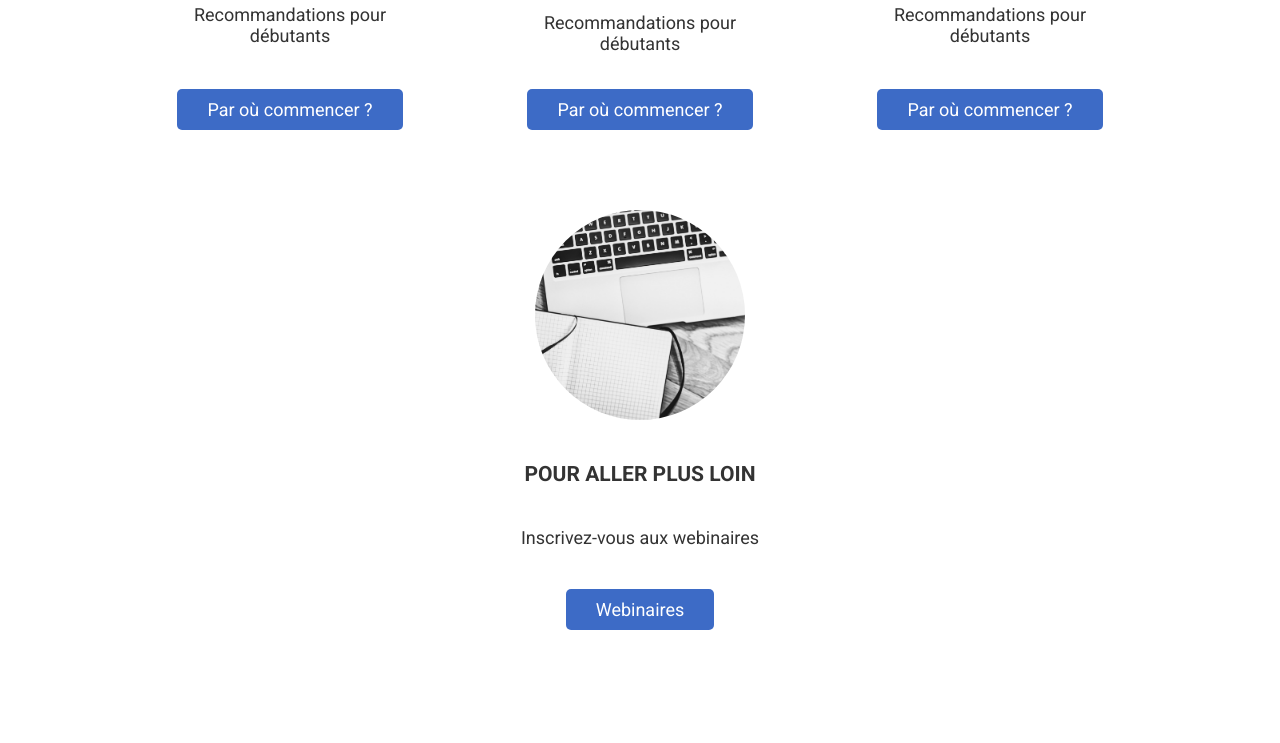
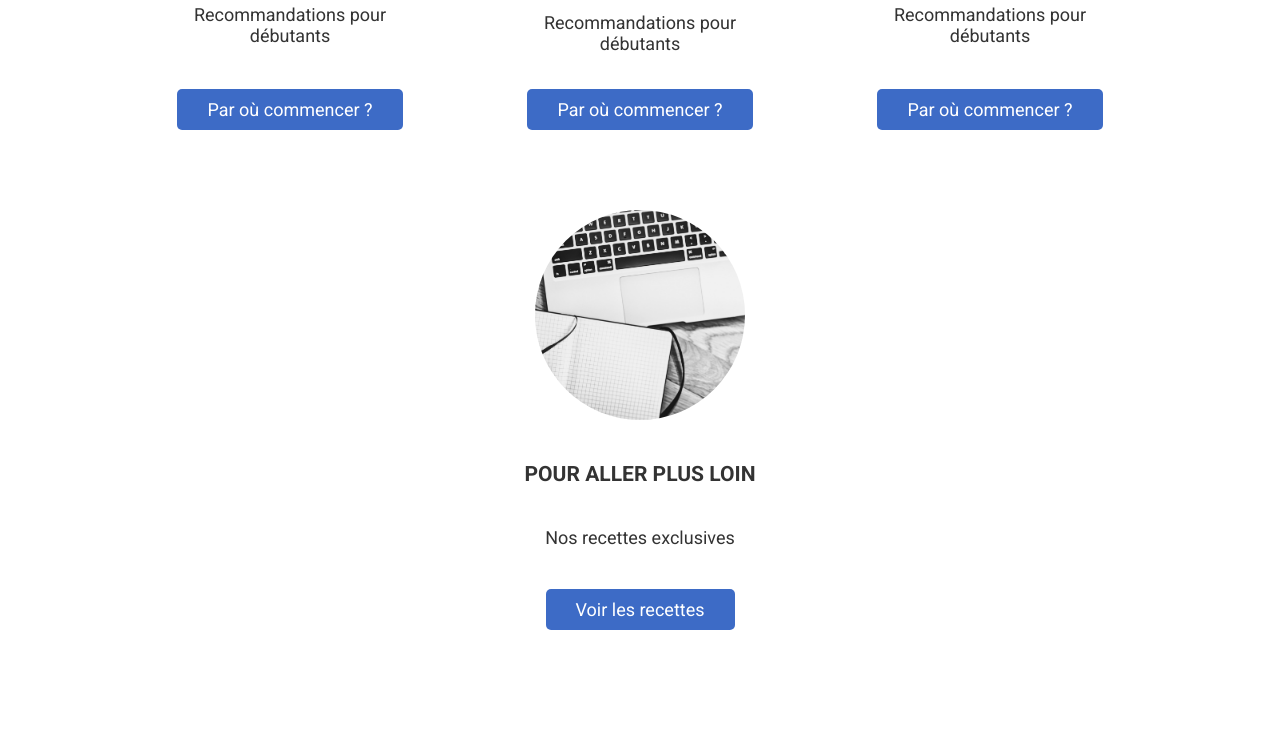
Before and after one commit to Sabrina-Soul/cuisine-vegetalienne, a plain HTML site: page index.html in a window 1280 px wide. Shown: the part 1434-2177 px from the top of the page. Drawn offline with nearby package versions, Linux system fonts and the light colour scheme.

Commit message:
Update index.html

```diff
--- a/index.html
+++ b/index.html
@@ -67,12 +67,12 @@
                     </div>
 
                     <div class="card">
-                        <img src="assets/img/pexels-pixabay-265152.jpg" alt="Session webinaire en ligne" class="card-img" />
+                        <img src="assets/img/pexels-pixabay-265152.jpg" alt="Recettes végétaliennes" class="card-img" />
                         <h3 class="card-title">Pour aller plus loin</h3>
-                        <p class="card-content">Inscrivez-vous aux webinaires</p>
-                        <a href="#" class="btn">Webinaires</a>
+                        <p class="card-content">Nos recettes exclusives</p>
+                        <a href="#" class="btn">Voir les recettes</a>
                     </div>
-                </div>
+
             </section>
         </main>
 
```
